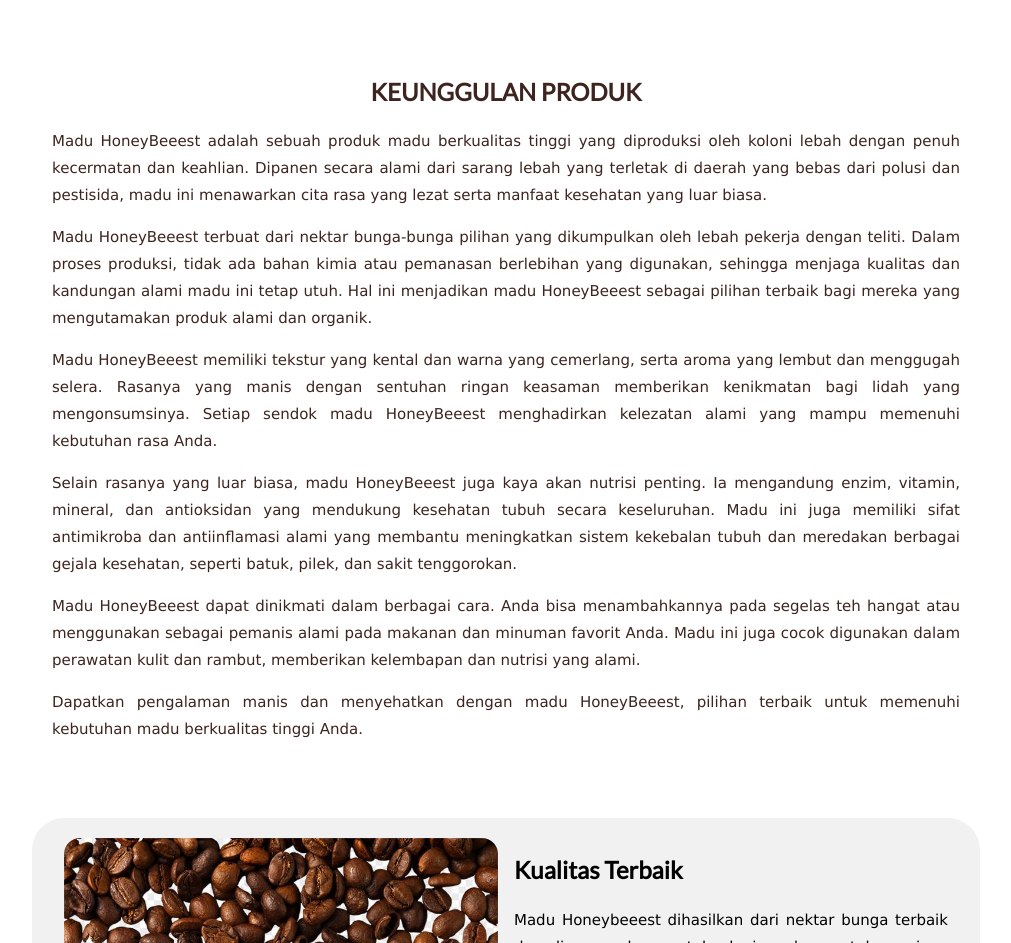
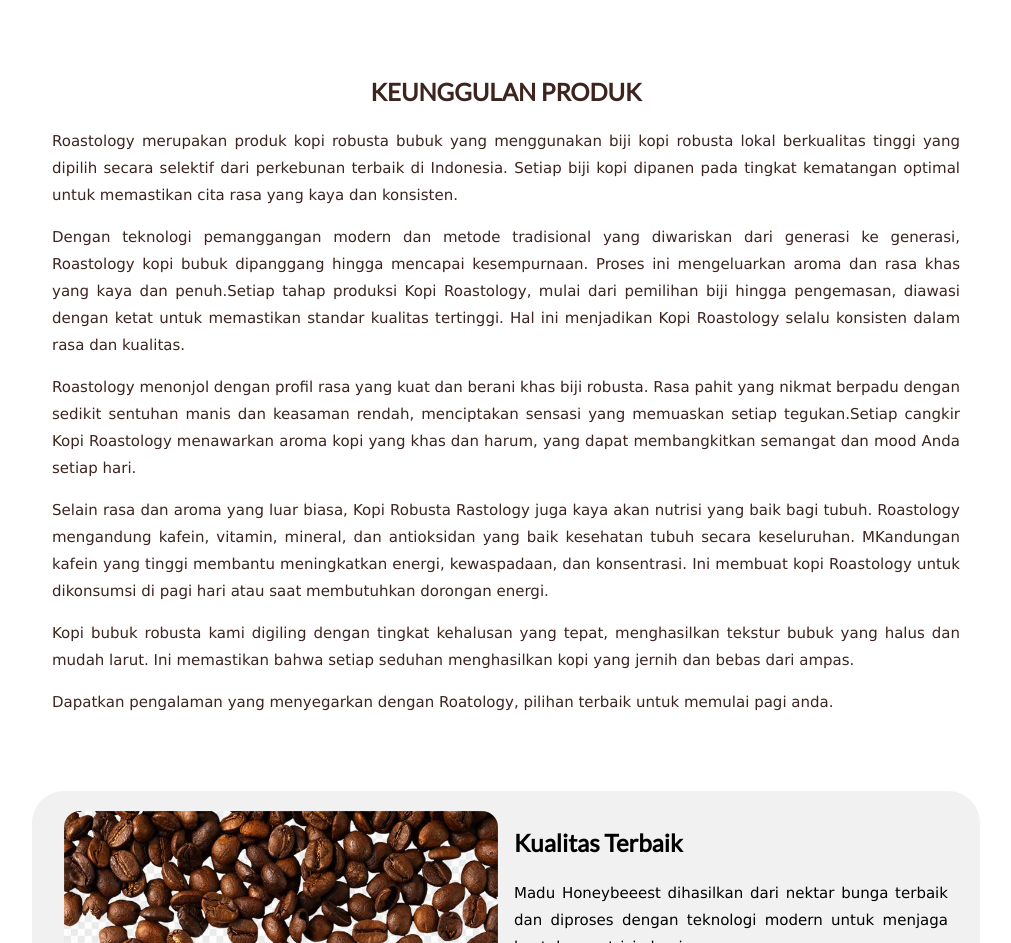
Before and after one commit to ardianti17/Roastology.github.io, a plain HTML site: page index.html in a window 1280 px wide. Shown: the part 400-1343 px from the top of the page, without its empty margins (134-1145 px from the left). Drawn offline with nearby package versions, Linux system fonts and the light colour scheme.

Commit message:
Update index.html

```diff
--- a/index.html
+++ b/index.html
@@ -130,12 +130,12 @@ img {vertical-align: middle;}
 <div class="w3-content w3-container" id="about">
 <div style="padding:10px 20px">
   <h3 class="w3-center"><b>KEUNGGULAN PRODUK</b></h3>
-  <p style="text-align:justify">Madu HoneyBeeest adalah sebuah produk madu berkualitas tinggi yang diproduksi oleh koloni lebah dengan penuh kecermatan dan keahlian. Dipanen secara alami dari sarang lebah yang terletak di daerah yang bebas dari polusi dan pestisida, madu ini menawarkan cita rasa yang lezat serta manfaat kesehatan yang luar biasa.</p>
-<p style="text-align:justify">Madu HoneyBeeest terbuat dari nektar bunga-bunga pilihan yang dikumpulkan oleh lebah pekerja dengan teliti. Dalam proses produksi, tidak ada bahan kimia atau pemanasan berlebihan yang digunakan, sehingga menjaga kualitas dan kandungan alami madu ini tetap utuh. Hal ini menjadikan madu HoneyBeeest sebagai pilihan terbaik bagi mereka yang mengutamakan produk alami dan organik.</p>
-<p style="text-align:justify">Madu HoneyBeeest memiliki tekstur yang kental dan warna yang cemerlang, serta aroma yang lembut dan menggugah selera. Rasanya yang manis dengan sentuhan ringan keasaman memberikan kenikmatan bagi lidah yang mengonsumsinya. Setiap sendok madu HoneyBeeest menghadirkan kelezatan alami yang mampu memenuhi kebutuhan rasa Anda.</p>
-<p style="text-align:justify">Selain rasanya yang luar biasa, madu HoneyBeeest juga kaya akan nutrisi penting. Ia mengandung enzim, vitamin, mineral, dan antioksidan yang mendukung kesehatan tubuh secara keseluruhan. Madu ini juga memiliki sifat antimikroba dan antiinflamasi alami yang membantu meningkatkan sistem kekebalan tubuh dan meredakan berbagai gejala kesehatan, seperti batuk, pilek, dan sakit tenggorokan.</p>
-<p style="text-align:justify">Madu HoneyBeeest dapat dinikmati dalam berbagai cara. Anda bisa menambahkannya pada segelas teh hangat atau menggunakan sebagai pemanis alami pada makanan dan minuman favorit Anda. Madu ini juga cocok digunakan dalam perawatan kulit dan rambut, memberikan kelembapan dan nutrisi yang alami.</p>
-<p style="text-align:justify">Dapatkan pengalaman manis dan menyehatkan dengan madu HoneyBeeest, pilihan terbaik untuk memenuhi kebutuhan madu berkualitas tinggi Anda.</p>
+  <p style="text-align:justify">Roastology merupakan produk kopi robusta bubuk yang menggunakan biji kopi robusta lokal berkualitas tinggi yang dipilih secara selektif dari perkebunan terbaik di Indonesia. Setiap biji kopi dipanen pada tingkat kematangan optimal untuk memastikan cita rasa yang kaya dan konsisten.</p>
+<p style="text-align:justify">Dengan teknologi pemanggangan modern dan metode tradisional yang diwariskan dari generasi ke generasi, Roastology kopi bubuk dipanggang hingga mencapai kesempurnaan. Proses ini mengeluarkan aroma dan rasa khas yang kaya dan penuh.Setiap tahap produksi Kopi Roastology, mulai dari pemilihan biji hingga pengemasan, diawasi dengan ketat untuk memastikan standar kualitas tertinggi. Hal ini menjadikan Kopi Roastology selalu konsisten dalam rasa dan kualitas.</p>
+<p style="text-align:justify">Roastology menonjol dengan profil rasa yang kuat dan berani khas biji robusta. Rasa pahit yang nikmat berpadu dengan sedikit sentuhan manis dan keasaman rendah, menciptakan sensasi yang memuaskan setiap tegukan.Setiap cangkir Kopi Roastology menawarkan aroma kopi yang khas dan harum, yang dapat membangkitkan semangat dan mood Anda setiap hari.</p>
+<p style="text-align:justify">Selain rasa dan aroma yang luar biasa, Kopi Robusta Rastology juga kaya akan nutrisi yang baik bagi tubuh. Roastology mengandung kafein, vitamin, mineral, dan antioksidan yang baik kesehatan tubuh secara keseluruhan. MKandungan kafein yang tinggi membantu meningkatkan energi, kewaspadaan, dan konsentrasi. Ini membuat kopi Roastology untuk dikonsumsi di pagi hari atau saat membutuhkan dorongan energi.</p>
+<p style="text-align:justify">Kopi bubuk robusta kami digiling dengan tingkat kehalusan yang tepat, menghasilkan tekstur bubuk yang halus dan mudah larut. Ini memastikan bahwa setiap seduhan menghasilkan kopi yang jernih dan bebas dari ampas.</p>
+<p style="text-align:justify">Dapatkan pengalaman yang menyegarkan dengan Roatology, pilihan terbaik untuk memulai pagi anda.</p>
 </div>
 <div style='margin-top:50px'>
 <div class="w3-container w3-light-grey w3-round-xxlarge " style="padding:20px 16px">
```
